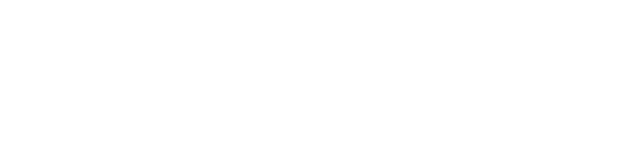
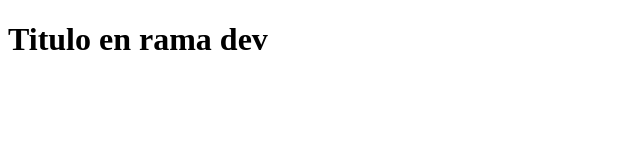
Before and after one commit to GabrielAlberini/prueba-utn, a plain HTML site: page index.html in a window 1280 px wide. Shown: the whole page, without its empty margins (0-640 px from the left). Drawn offline with Linux system fonts and the light colour scheme.

Commit message:
Titulo en rama dev

```diff
--- a/index.html
+++ b/index.html
@@ -5,5 +5,7 @@
     <meta name="viewport" content="width=device-width, initial-scale=1.0" />
     <title>Document</title>
   </head>
-  <body></body>
+  <body>
+    <h1>Titulo en rama dev</h1>
+  </body>
 </html>
```
